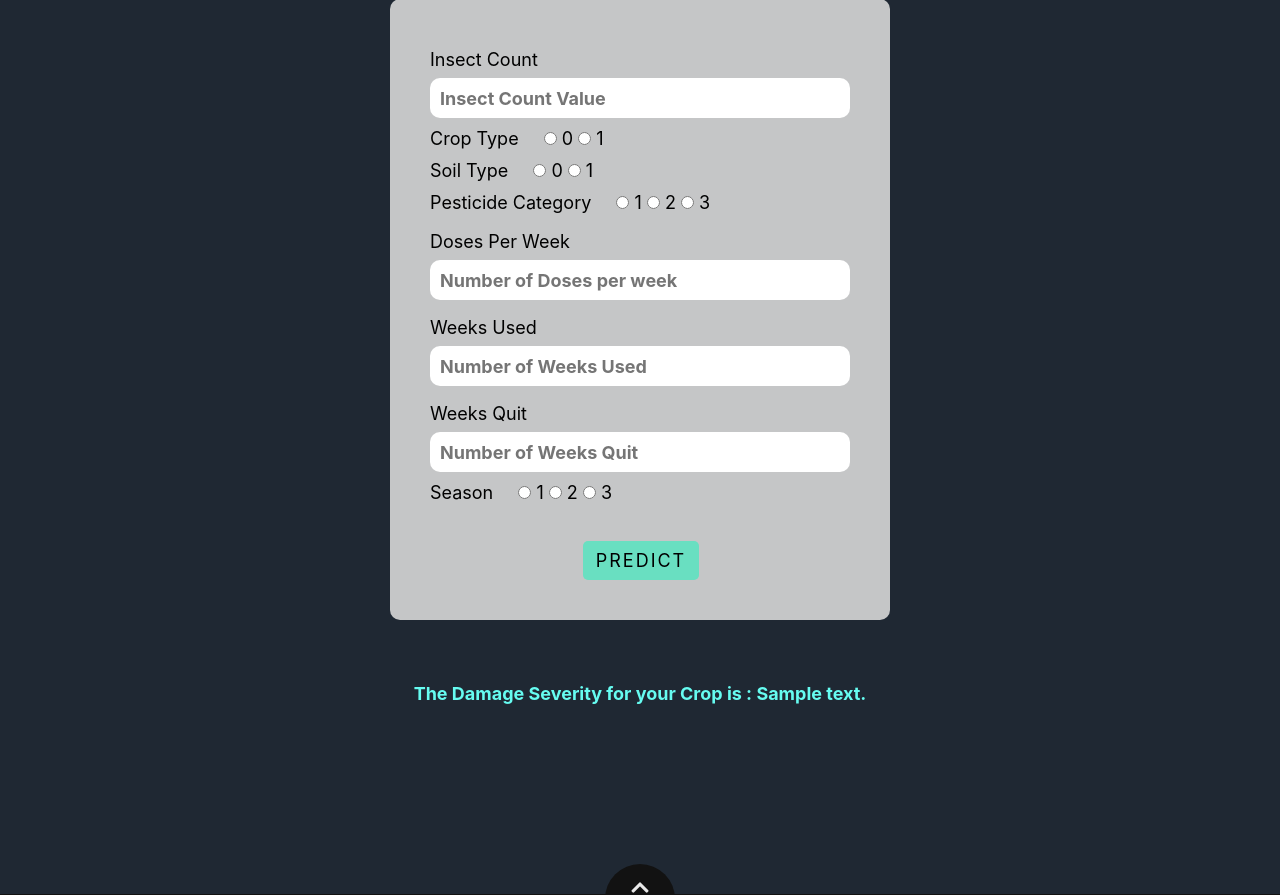
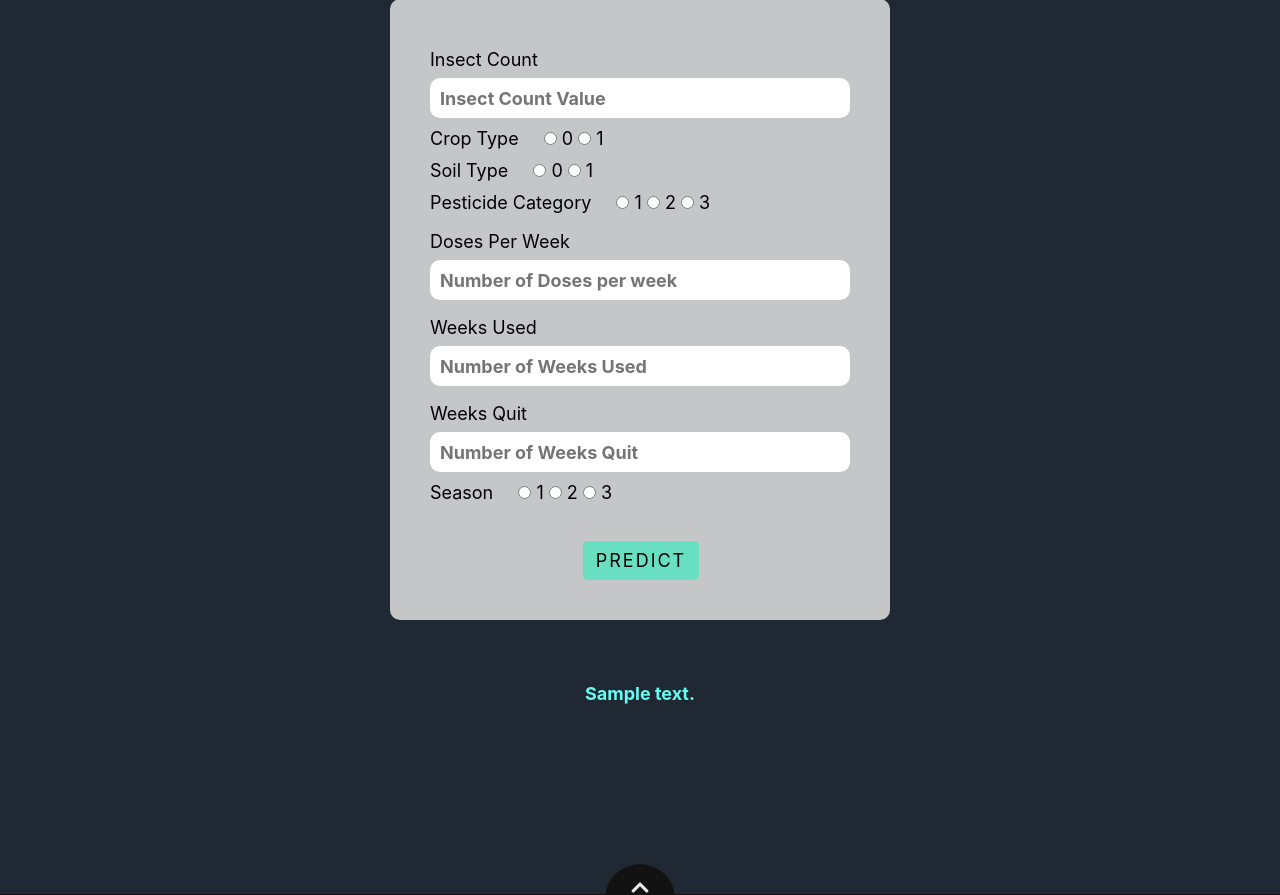
Before and after one commit to nikhar-25/Digital-Farming-Solutions, a Flask app: template templates/health.html in a window 1280 px wide. Shown: the part 235-1130 px from the top of the page. Run offline with Flask 2, Linux system fonts and the light colour scheme; the template is opened without the code that fills it: most values are stand-ins (such as "Sample title", 1, 10 or a date in 2020); some libraries are stand-ins or nearby versions; some web fonts are replaced.

Commit message:
cahnge prediction text loc to app.py

```diff
--- a/app.py
+++ b/app.py
@@ -43,7 +43,7 @@ def recommend():
         final_features = np.array([[N, P, K, temperature, humidity, ph, rainfall]])
         prediction = model.predict(final_features)
         output = prediction[0]
-        return render_template('crop.html', prediction_text=' {}'.format(output))
+        return render_template('crop.html', prediction_text='The Recomended Crop for you is : {}'.format(output))
     model.close()
 
 @app.route('/Suggest',methods=['POST'])
@@ -82,7 +82,7 @@ def suggest():
             else:
                 output = "Low in Potassium"
 
-        return render_template('fertiliser.html', prediction_text=' {}'.format(output))
+        return render_template('fertiliser.html', prediction_text='The Soil content is : {}'.format(output))
 
 
 @app.route('/Predict',methods=['POST'])
@@ -110,7 +110,7 @@ def predict():
        else:
            output = "Damage due to Pesticides"
 
-       return render_template('health.html', prediction_text=' {}'.format(output))
+       return render_template('health.html', prediction_text='The Damage Severity for your Crop is : {}'.format(output))
     model1.close()
 
 
--- a/templates/crop.html
+++ b/templates/crop.html
@@ -98,7 +98,7 @@
       </form>
     </div>
     <div style="color: #66FCF1; padding: 30px 0;">
-      <center><b>The Recomended Crop for you is : {{prediction_text}} </b></center>
+      <center><b>{{prediction_text}} </b></center>
     </div>
     <br>
   </div>
--- a/templates/fertiliser.html
+++ b/templates/fertiliser.html
@@ -109,7 +109,7 @@
     </form>
   </div>
   <div style="color: #66FCF1;margin: 6rem auto; max-width: 90%;">
-    <center><b>The Soil content is : {{prediction_text}} </b></center>
+    <center><b>{{prediction_text}} </b></center>
   </div>
   <br>
   </div>
--- a/templates/health.html
+++ b/templates/health.html
@@ -106,7 +106,7 @@
     </div>
     </form></div>
     <div style="color: #66FCF1; margin: 6rem auto; max-width: 90%;">
-      <center><b>The Damage Severity for your Crop is : {{prediction_text}} </b></center>
+      <center><b>{{prediction_text}} </b></center>
       </div>
       <br>
    </div>
```
